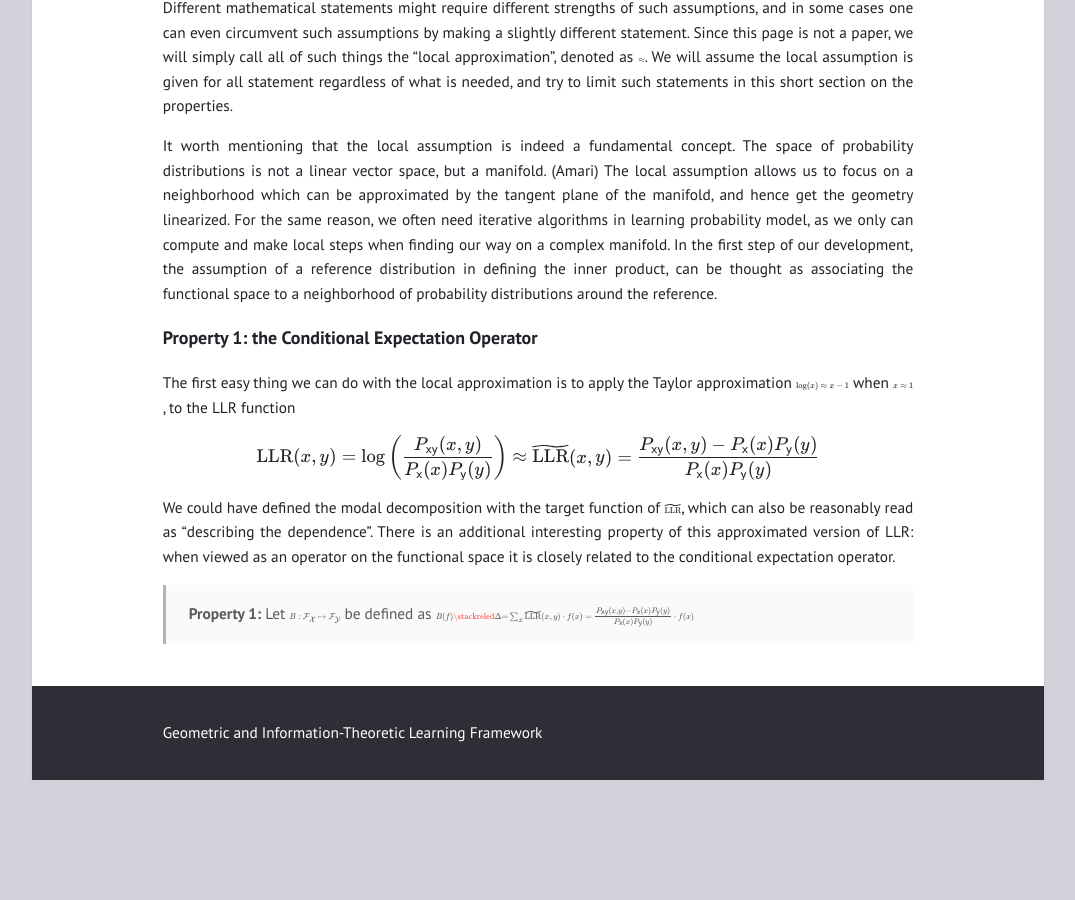
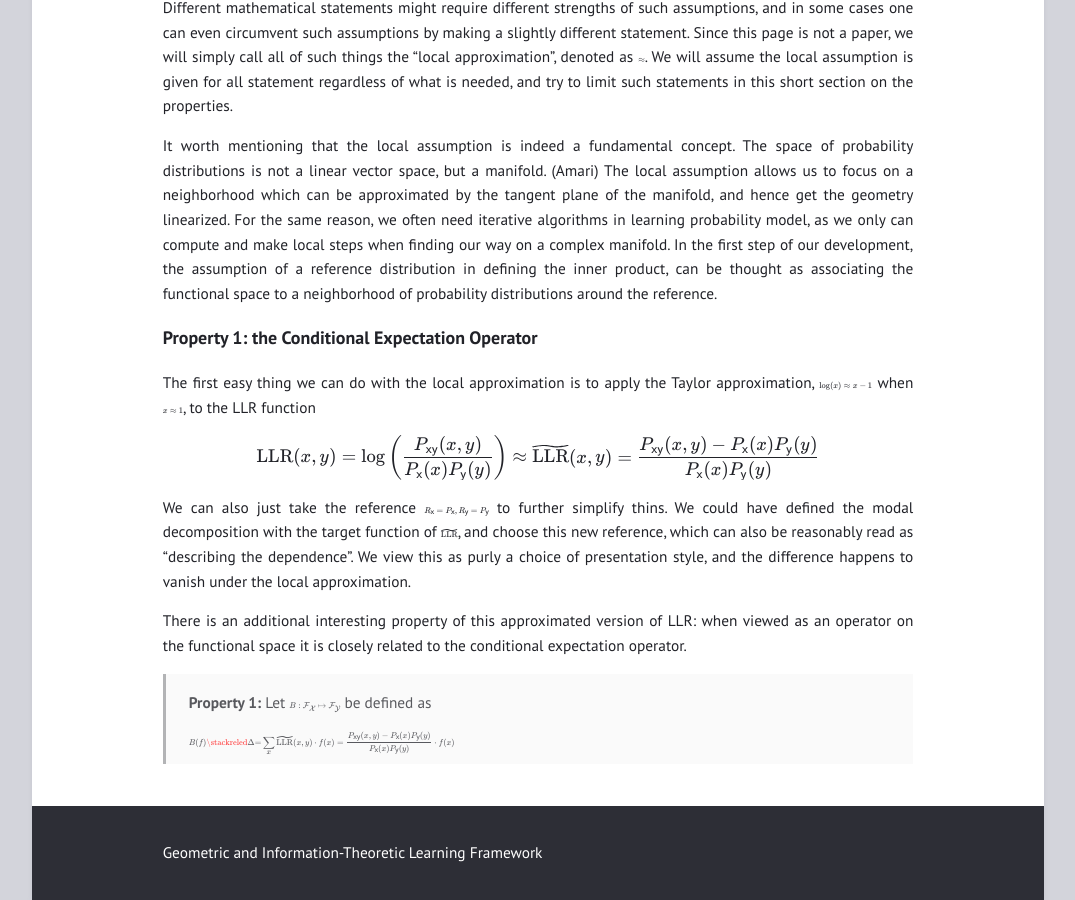
Before and after one commit to gilearning/gilearning.github.io, a Jekyll site: the page built from _posts/2022-08-15-ModalDecomposition.md, in a window 1280 px wide and 900 px high, scrolled down 4623 px. Shown: the whole window, without its empty margins (102-1177 px from the left). Built offline with Jekyll 4.4.1, drawn with Linux system fonts in a browser that asks for light colours; formulas are drawn with MathJax 3; before the commit the page ends 5403 px from its top, so only the background shows below that.

Commit message:
Update 2022-08-15-ModalDecomposition.md

```diff
--- a/_posts/2022-08-15-ModalDecomposition.md
+++ b/_posts/2022-08-15-ModalDecomposition.md
@@ -139,16 +139,20 @@ It worth mentioning that the local assumption is indeed a fundamental concept. T
 
 ### Property 1: the Conditional Expectation Operator
 
-The first easy thing we can do with the local approximation is to apply the Taylor approximation $\log(x) \approx x-1$ when $x\approx 1$, to the LLR function
+The first easy thing we can do with the local approximation is to apply the Taylor approximation, $\log(x) \approx x-1$ when $x\approx 1$, to the LLR function
 
 $$
 \mathrm{LLR}(x,y) = \log \left( \frac{P_{\mathsf {xy}}(x,y)}{P_\mathsf x(x) P_\mathsf y(y)} \right)\approx \widetilde{\mathrm{LLR}}(x,y) = \frac{P_{\mathsf {xy}}(x,y) - P_\mathsf x(x) P_\mathsf y(y)}{P_\mathsf x(x) P_\mathsf y(y)}
 $$
 
-We could have defined the modal decomposition with the target function of $\widetilde{\mathrm{LLR}}$, which can also be reasonably read as "describing the dependence". There is an additional interesting property of this approximated version of LLR: when viewed as an operator on the functional space it is closely related to the conditional expectation operator.
+We can also just take the reference $R_\mathsf x = P_\mathsf x, R_\mathsf y= P_\mathsf y$ to further simplify thins. We could have defined the modal decomposition with the target function of $\widetilde{\mathrm{LLR}}$, and choose this new reference, which can also be reasonably read as "describing the dependence". We view this as purly a choice of presentation style, and the difference happens to vanish under the local approximation.
+
+There is an additional interesting property of this approximated version of LLR: when viewed as an operator on the functional space it is closely related to the conditional expectation operator.
 
 > **Property 1:**
 > Let $B : \mathcal {F_X} \mapsto \mathcal {F_Y}$ be defined as
+>
 > $$
 > B(f) \stackreled{\Delta}{=} \sum_x \widetilde{\mathrm{LLR}}(x,y)\cdot f(x) = \frac{P_{\mathsf {xy}}(x,y) - P_\mathsf x(x) P_\mathsf y(y)}{P_\mathsf x(x) P_\mathsf y(y)} \cdot f(x)
 > $$
+>
```
